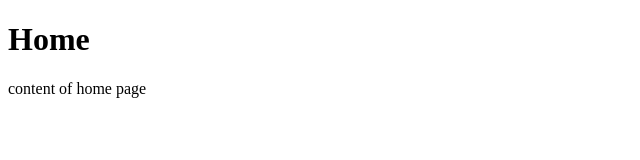
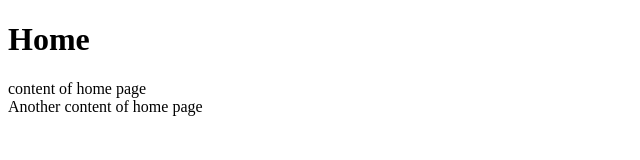
Before and after one commit to talukdar-emon/abed, a plain HTML site: page index.html in a window 1280 px wide. Shown: the whole page, without its empty margins (0-640 px from the left). Drawn offline with Linux system fonts and the light colour scheme.

Commit message:
put another div in index.html

```diff
--- a/index.html
+++ b/index.html
@@ -13,6 +13,9 @@
         <div>
          content of home page
         </div>
+        <div>
+            Another content of home page
+        </div>
     </div>
 </body>
 </html>
```
